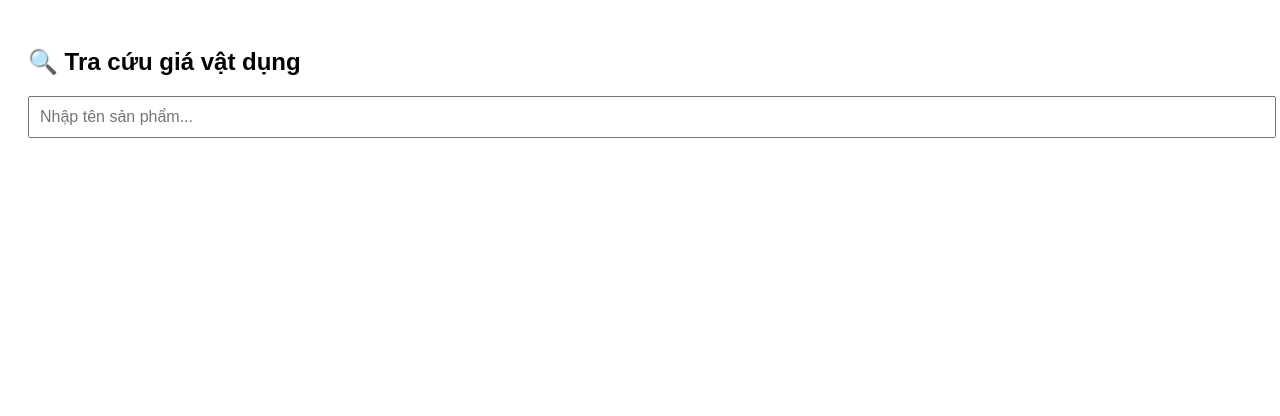
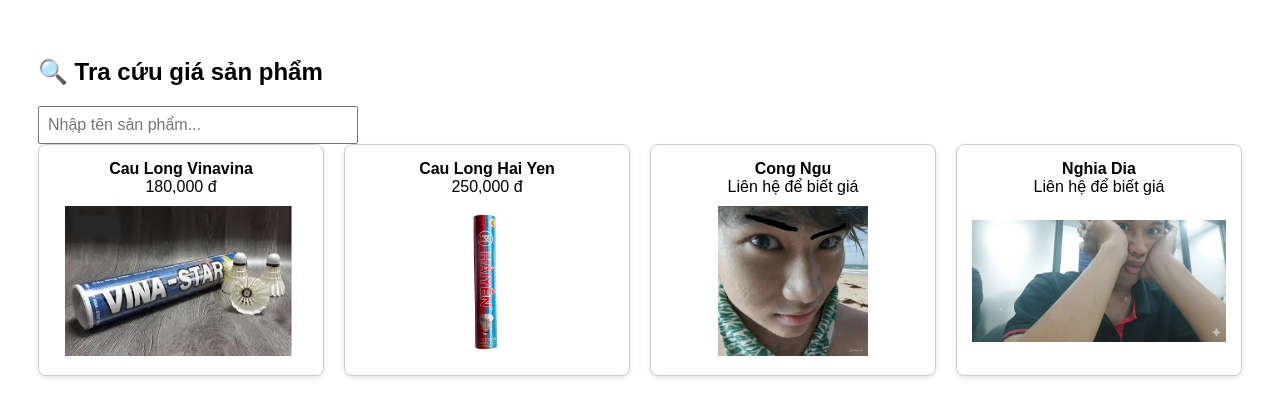
Before and after one commit to vothanhhieu1911-bot/gia-vat-dung, a plain HTML site: page index.html in a window 1280 px wide. Drawn offline with Linux system fonts and the light colour scheme.

Commit message:
Update index.html

```diff
--- a/index.html
+++ b/index.html
@@ -1,37 +1,54 @@
 <!DOCTYPE html>
 <html lang="vi">
 <head>
+    <meta name="viewport" content="width=device-width, initial-scale=1.0">
   <meta charset="UTF-8">
-  <title>Tra cứu giá vật dụng</title>
+  <title>Tra cứu giá sản phẩm</title>
 
+  <!-- Load dữ liệu -->
   <script src="data.js"></script>
 
   <style>
   body {
     font-family: Arial;
-      padding: 20px;
+    padding: 30px;
   }
   input {
-      width: 100%;
-      padding: 10px;
+    width: 300px;
+    padding: 8px;
     font-size: 16px;
   }
+
+  /* Container chứa các card */
+  #result {
+    display: grid; /* bật layout grid */
+    grid-template-columns: repeat(auto-fill, minmax(250px, 1fr)); /* mỗi cột tối thiểu 250px */
+    gap: 20px; /* khoảng cách giữa các card */
+  }
+
+  /* Card sản phẩm */
   .card {
     border: 1px solid #ccc;
-      padding: 10px;
-      margin-top: 15px;
+    padding: 15px;
+    background: #fff;
+    box-shadow: 0 2px 5px rgba(0,0,0,0.1);
+    border-radius: 8px;
+    text-align: center;
   }
-    img {
+
+  /* Ảnh trong card */
+  .card img {
     width: 100%;
-      max-width: 200px;
-      display: block;
+    height: 150px;
+    object-fit: contain; /* giữ tỉ lệ ảnh */
     margin-top: 10px;
   }
 </style>
+
 </head>
 <body>
 
-<h2>🔍 Tra cứu giá vật dụng</h2>
+<h2>🔍 Tra cứu giá sản phẩm</h2>
 
 <input
   type="text"
@@ -42,32 +59,49 @@
 <div id="result"></div>
 
 <script>
+  // Hàm viết hoa chữ cái đầu
+  function capitalizeWords(str) {
+    return str.replace(/\b\w/g, c => c.toUpperCase());
+  }
+
+  // Hàm hiển thị sản phẩm
+  function displayProducts(productsToShow) {
+    const result = document.getElementById("result");
+
+    if (productsToShow.length > 0) {
+      result.innerHTML = productsToShow.map(p => `
+        <div class="card">
+          <b>${capitalizeWords(p.name)}</b>
+          <div class="price">${p.price > 0 ? p.price.toLocaleString() + ' đ' : 'Liên hệ để biết giá'}</div>
+          <img src="${p.image}" alt="${p.name}">
+        </div>
+      `).join("");
+    } else {
+      result.innerHTML = "❌ Không tìm thấy sản phẩm";
+    }
+  }
+
+  // Hàm search khi người dùng gõ
   function searchProduct(keyword) {
-  const result = document.getElementById("result");
-  result.innerHTML = "";
-
-  if (!keyword) return;
+    if (!keyword) {
+      displayProducts(products); // Nếu input trống, hiển thị tất cả
+      return;
+    }
 
     const matches = products.filter(p =>
       p.name.toLowerCase().includes(keyword.toLowerCase())
     );
 
-  if (matches.length === 0) {
-    result.innerHTML = "❌ Không tìm thấy sản phẩm";
-    return;
+    displayProducts(matches);
   }
 
-  matches.forEach(p => {
-    result.innerHTML += `
-      <div class="card">
-        <b>${p.name}</b><br>
-        Giá: ${p.price.toLocaleString()} đ
-        <img src="${p.image}">
-      </div>
-    `;
-  });
-}
+  // Khi trang load xong, hiển thị tất cả sản phẩm
+  window.onload = () => {
+    displayProducts(products);
+  };
 </script>
+
+
 
 </body>
 </html>
```
Lines whose indentation alone changed are shown as unchanged.
